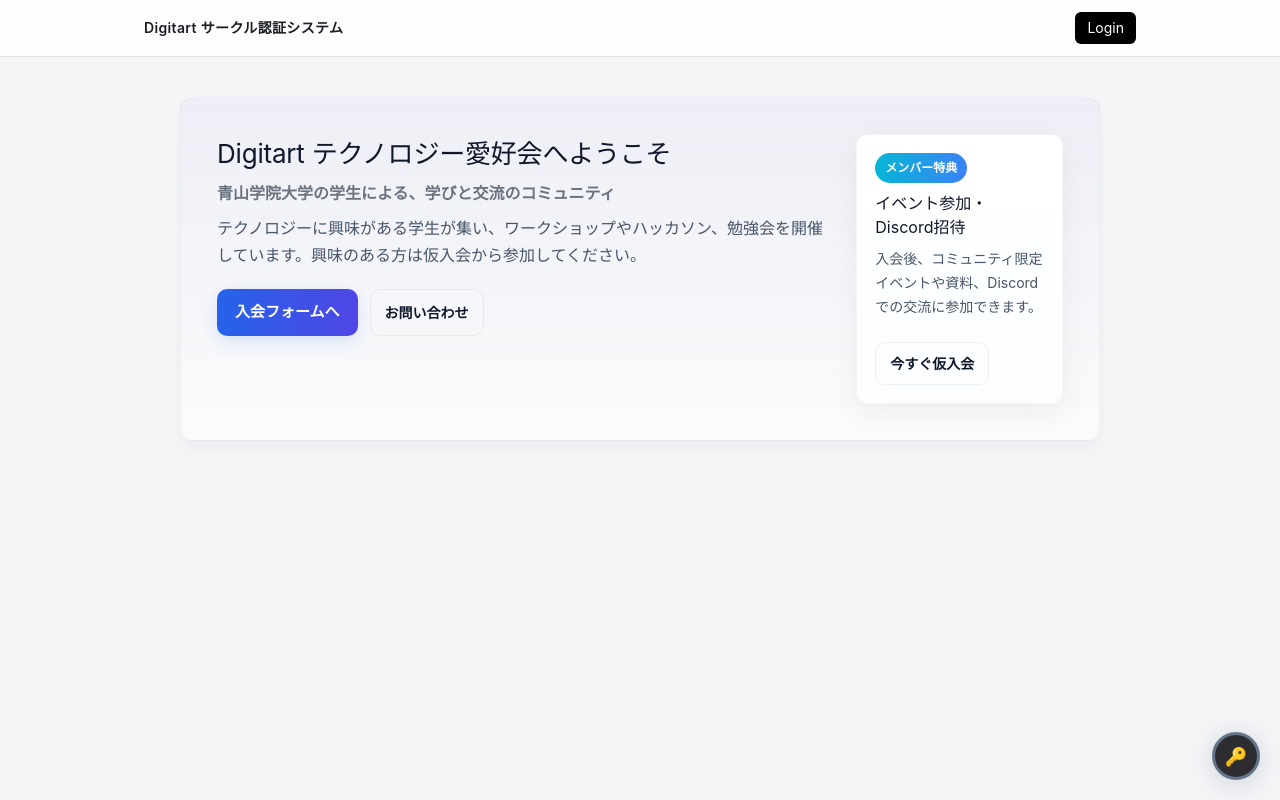
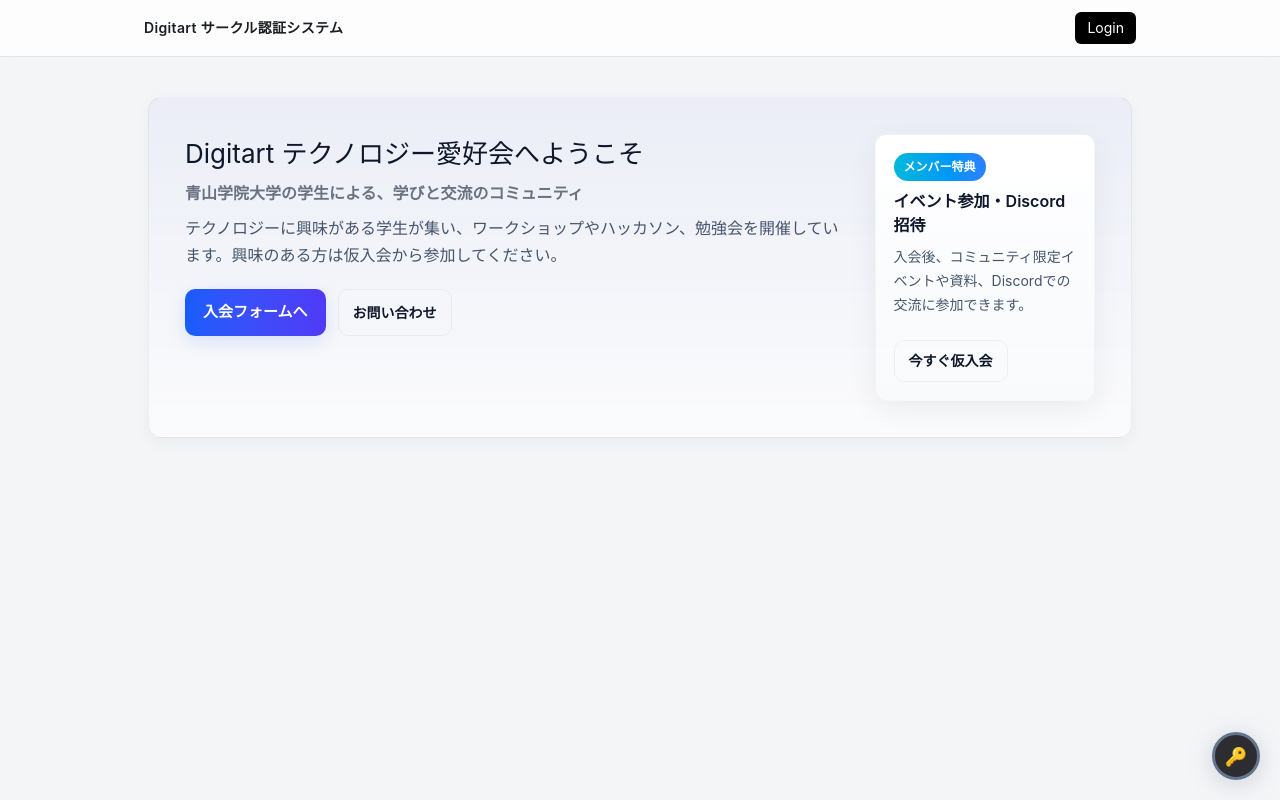
Before and after one commit to digitart-tech-assoc/AuthWebApp, a Next.js app in the folder frontend/: page /non-member in a window 1280 px wide. Built offline with nearby package versions, Linux system fonts and the light colour scheme; no server answers.

Commit message:
fix: 非会員ページのスタイルをCSSモジュールからインラインスタイルに変更

```diff
--- a/frontend/src/app/non-member/page.tsx
+++ b/frontend/src/app/non-member/page.tsx
@@ -1,32 +1,31 @@
 import Link from "next/link";
-import styles from "../join/join.module.css";
 
 export default function NonMemberPage() {
   return (
-    <main className={styles.page}>
-      <section className={`${styles.hero} ${styles.heroNonMember}`}>
-        <div className={styles.heroContent}>
+    <main className="mx-auto max-w-5xl px-5 py-10 pb-[72px]">
+      <section className="mb-[18px] rounded-[14px] border border-slate-900/5 bg-gradient-to-b from-indigo-500/5 to-white/60 p-9 shadow-[0_6px_18px_rgba(15,23,42,0.04)]">
+        <div className="flex flex-col items-stretch justify-between gap-5 md:flex-row">
           <div>
-            <h1 className={styles.title}>Digitart テクノロジー愛好会へようこそ</h1>
-            <p className={styles.kicker}>青山学院大学の学生による、学びと交流のコミュニティ</p>
-            <p className={styles.lead}>テクノロジーに興味がある学生が集い、ワークショップやハッカソン、勉強会を開催しています。興味のある方は仮入会から参加してください。</p>
+            <h1 className="mb-2 text-[26px] leading-normal text-slate-900">Digitart テクノロジー愛好会へようこそ</h1>
+            <p className="my-[6px] mb-2.5 font-semibold text-gray-500">青山学院大学の学生による、学びと交流のコミュニティ</p>
+            <p className="m-0 leading-[1.7] text-slate-600">テクノロジーに興味がある学生が集い、ワークショップやハッカソン、勉強会を開催しています。興味のある方は仮入会から参加してください。</p>
 
-            <div className={styles.actions} style={{ marginTop: 20 }}>
-              <Link className={styles.primary} href="/join/form">
+            <div className="mt-5 flex flex-wrap gap-3">
+              <Link className="inline-flex items-center justify-center rounded-[10px] bg-gradient-to-r from-blue-600 to-indigo-600 px-[18px] py-3 text-[15px] font-bold text-white no-underline shadow-[0_6px_18px_rgba(37,99,235,0.14)] transition hover:-translate-y-0.5 hover:brightness-[1.03] hover:shadow-[0_10px_26px_rgba(37,99,235,0.16)]" href="/join/form">
                 入会フォームへ
               </Link>
-              <Link className={styles.secondary} href="/contact">
+              <Link className="inline-flex items-center justify-center rounded-[10px] border border-slate-900/5 bg-transparent px-3.5 py-2.5 text-sm font-semibold text-slate-900 no-underline transition hover:-translate-y-px hover:bg-slate-900/[0.03]" href="/contact">
                 お問い合わせ
               </Link>
             </div>
           </div>
 
-          <div className={styles.heroCard} aria-hidden>
-            <div className={styles.badge}>メンバー特典</div>
-            <h3 className={styles.cardTitle}>イベント参加・Discord招待</h3>
-            <p className={styles.cardText}>入会後、コミュニティ限定イベントや資料、Discordでの交流に参加できます。</p>
-            <div style={{ marginTop: 12 }}>
-              <Link className={styles.secondary} href="/join/form">今すぐ仮入会</Link>
+          <div className="flex w-full flex-col items-start rounded-xl border border-slate-900/[0.03] bg-gradient-to-b from-white to-slate-50/70 p-[18px] shadow-[0_8px_30px_rgba(2,6,23,0.06)] md:w-80">
+            <div className="mb-2 inline-block rounded-full bg-gradient-to-r from-cyan-500 to-blue-500 px-2.5 py-1.5 text-xs font-bold text-white">メンバー特典</div>
+            <h3 className="mb-2 text-base font-semibold text-slate-900">イベント参加・Discord招待</h3>
+            <p className="m-0 mb-3 text-sm leading-[1.7] text-slate-600">入会後、コミュニティ限定イベントや資料、Discordでの交流に参加できます。</p>
+            <div className="mt-3">
+              <Link className="inline-flex items-center justify-center rounded-[10px] border border-slate-900/5 bg-transparent px-3.5 py-2.5 text-sm font-semibold text-slate-900 no-underline transition hover:-translate-y-px hover:bg-slate-900/[0.03]" href="/join/form">今すぐ仮入会</Link>
             </div>
           </div>
         </div>
```
